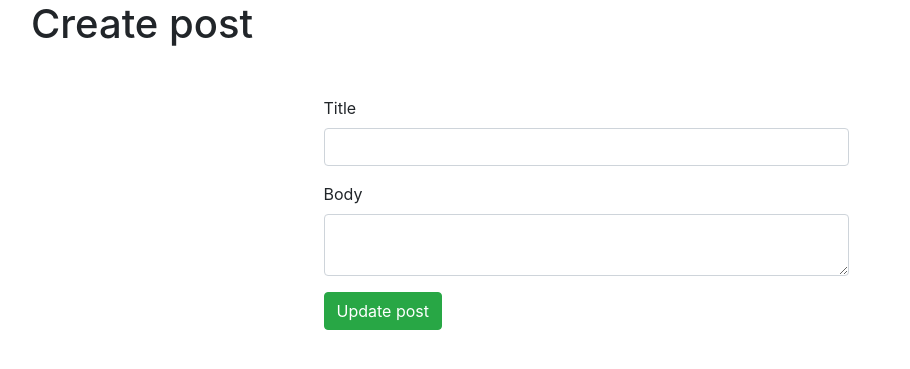
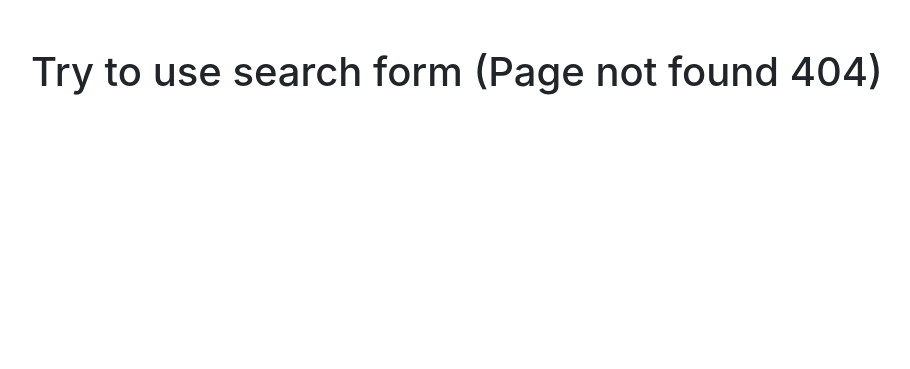
Before and after one commit to 42musaev/blog, a Flask app: page /blog/1/edit in a window 1280 px wide. Shown: the part 56-425 px from the top of the page, without its empty margins (54-964 px from the left). Run offline with Flask 2, Linux system fonts and the light colour scheme; the visitor is signed in with stand-in values (Sample User, id 1); data that the repository does not hold is empty; parts of the project's set-up code (start-up, migrations or seed data) failed here and were passed over; some libraries are stand-ins or nearby versions.

Commit message:
add custom css, get_or_404

```diff
--- a/posts/blueprint.py
+++ b/posts/blueprint.py
@@ -36,7 +36,7 @@ def create_post():
 @posts.route('/<slug>/edit', methods=['GET', 'POST'])
 @login_required
 def post_edit(slug):
-    post = Post.query.filter(Post.slug == slug).first()
+    post = Post.query.filter(Post.slug == slug).first_or_404()
 
     if request.method == 'POST':
         form = PostForm(formdata=request.form, obj=post)
@@ -75,12 +75,12 @@ def index():
 
 @posts.route('/<slug>')
 def post_detail(slug):
-    post = Post.query.filter(Post.slug == slug).first()
+    post = Post.query.filter(Post.slug == slug).first_or_404()
     return render_template('posts/post_detail.html', post=post)
 
 
 @posts.route('tag/<slug>')
 def tag_posts(slug):
-    tag = Tag.query.filter(Tag.slug == slug).first()
+    tag = Tag.query.filter(Tag.slug == slug).first_or_404()
     posts = tag.posts.all()
     return render_template('posts/tag_posts.html', tag=tag, posts=posts)
--- /dev/null
+++ b/templates/404.html
@@ -0,0 +1,9 @@
+{% extends 'base.html' %}
+
+{% block title %}
+    Page not found
+{% endblock %}
+
+{% block content %}
+    <h1 class="mt-5">Try to use search form (Page not found 404)</h1>
+{% endblock %}
--- a/templates/base.html
+++ b/templates/base.html
@@ -3,6 +3,7 @@
 <head>
     <meta charset="UTF-8">
     <link rel="stylesheet" href="https://stackpath.bootstrapcdn.com/bootstrap/4.5.2/css/bootstrap.min.css" integrity="sha384-JcKb8q3iqJ61gNV9KGb8thSsNjpSL0n8PARn9HuZOnIxN0hoP+VmmDGMN5t9UJ0Z" crossorigin="anonymous">
+    <link rel="stylesheet" href="{{ url_for('static', filename='/css/style.css') }}">
     <title>
         {% block title %}
 
@@ -49,6 +50,7 @@
 
         {% endblock %}
     </div>
-
+    <script src="https://code.jquery.com/jquery-3.5.1.slim.min.js" integrity="sha384-DfXdz2htPH0lsSSs5nCTpuj/zy4C+OGpamoFVy38MVBnE+IbbVYUew+OrCXaRkfj" crossorigin="anonymous"></script>
+    <script src="https://cdn.jsdelivr.net/npm/bootstrap@4.5.3/dist/js/bootstrap.bundle.min.js" integrity="sha384-ho+j7jyWK8fNQe+A12Hb8AhRq26LrZ/JpcUGGOn+Y7RsweNrtN/tE3MoK7ZeZDyx" crossorigin="anonymous"></script>
 </body>
 </html>
--- a/view.py
+++ b/view.py
@@ -5,3 +5,7 @@ from flask import render_template
 @app.route('/')
 def index():
     return render_template('index.html')
+
+@app.errorhandler(404)
+def page_not_found(e):
+    return render_template('404.html')
```
Also changed, not shown: static/css/style.css (added).
